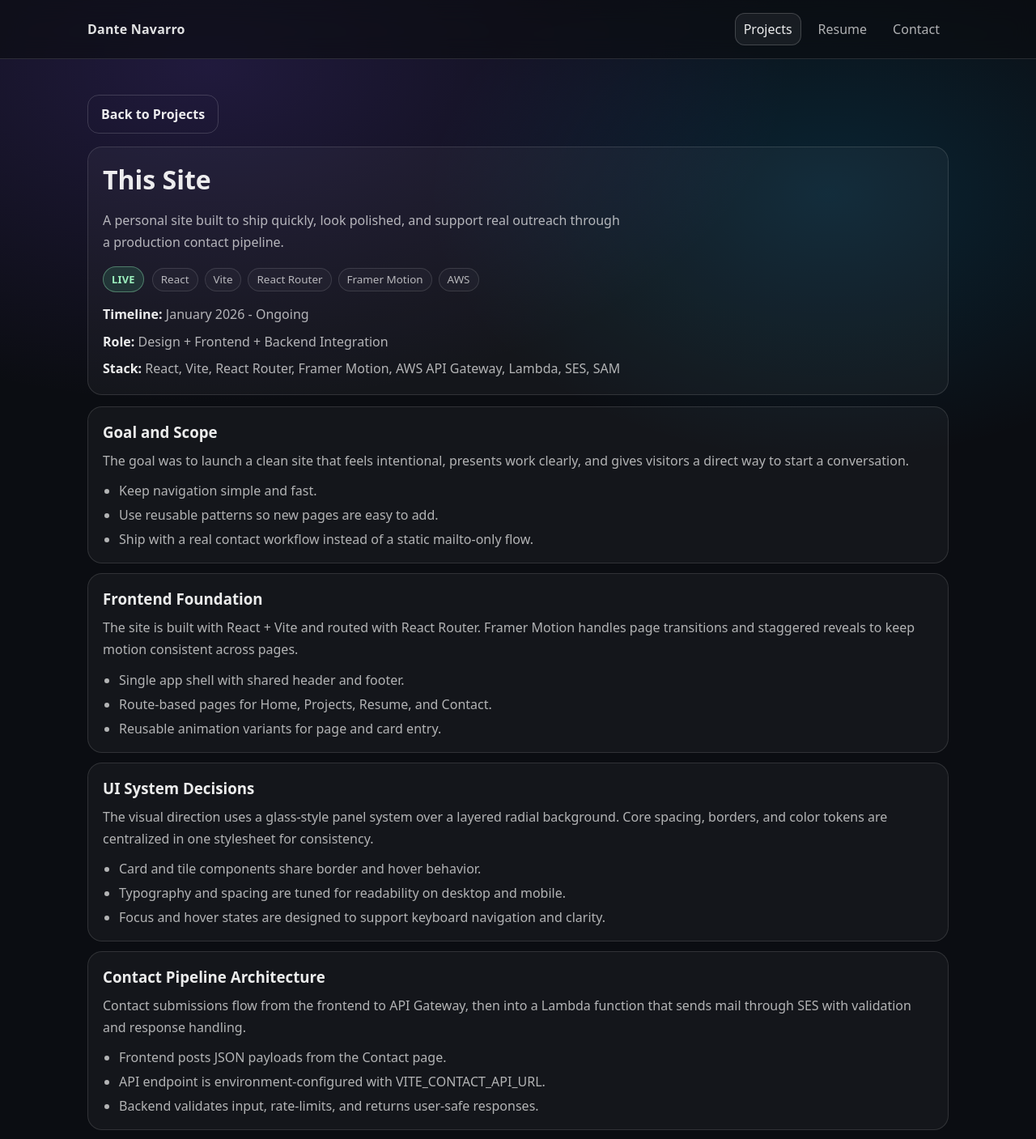
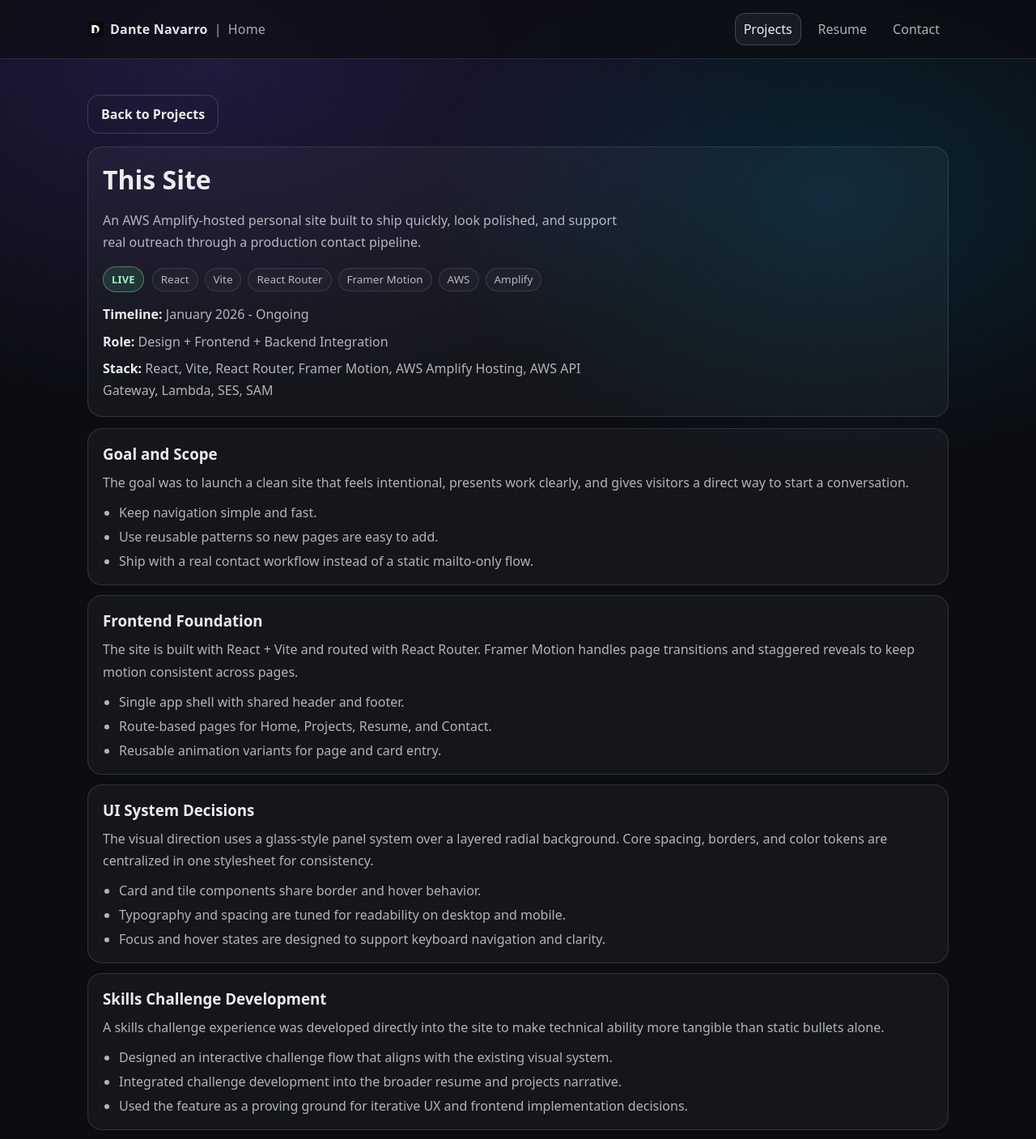
Before and after one commit to dantee-nv/dante-site, a React (Vite) app: page /projects/dante-site in a window 1280 px wide. Shown: the top 1407 px of the page at 81% size. Built offline with nearby package versions, Linux system fonts and the light colour scheme.

Commit message:
Update project story, header branding, and contact tweaks

```diff
--- a/src/components/Layout.jsx
+++ b/src/components/Layout.jsx
@@ -13,7 +13,12 @@ export default function Layout({ children }) {
       <header className="header">
         <div className="header-inner">
           <Link className="logo" to="/" aria-label="Home">
-            Dante Navarro
+            <img className="logo-mark" src="/favicon.svg" alt="" aria-hidden="true" />
+            <span className="logo-name">Dante Navarro</span>
+            <span className="logo-sep" aria-hidden="true">
+              |
+            </span>
+            <span className="logo-home">Home</span>
           </Link>
 
           <nav className="nav">
--- a/src/data/projects.js
+++ b/src/data/projects.js
@@ -3,15 +3,15 @@ const baseProjects = [
     slug: "dante-site",
     title: "This Site",
     summary:
-      "A personal site built to ship quickly, look polished, and support real outreach through a production contact pipeline.",
+      "An AWS Amplify-hosted personal site built to ship quickly, look polished, and support real outreach through a production contact pipeline.",
     status: "live",
-    tags: ["React", "Vite", "React Router", "Framer Motion", "AWS"],
+    tags: ["React", "Vite", "React Router", "Framer Motion", "AWS", "Amplify"],
     template: "case-study",
     meta: {
       timeline: "January 2026 - Ongoing",
       role: "Design + Frontend + Backend Integration",
       stack:
-        "React, Vite, React Router, Framer Motion, AWS API Gateway, Lambda, SES, SAM",
+        "React, Vite, React Router, Framer Motion, AWS Amplify Hosting, AWS API Gateway, Lambda, SES, SAM",
     },
     sections: [
       {
@@ -45,6 +45,16 @@ const baseProjects = [
         ],
       },
       {
+        heading: "Skills Challenge Development",
+        body:
+          "A skills challenge experience was developed directly into the site to make technical ability more tangible than static bullets alone.",
+        bullets: [
+          "Designed an interactive challenge flow that aligns with the existing visual system.",
+          "Integrated challenge development into the broader resume and projects narrative.",
+          "Used the feature as a proving ground for iterative UX and frontend implementation decisions.",
+        ],
+      },
+      {
         heading: "Contact Pipeline Architecture",
         body:
           "Contact submissions flow from the frontend to API Gateway, then into a Lambda function that sends mail through SES with validation and response handling.",
@@ -57,8 +67,9 @@ const baseProjects = [
       {
         heading: "Deployment and Environment Strategy",
         body:
-          "Infrastructure is defined under the SAM template and deployed with AWS tooling. Frontend deployment is configured to consume the API output URL without hardcoding runtime secrets.",
+          "The frontend is hosted on AWS Amplify, while infrastructure for the contact API is defined under SAM and deployed with AWS tooling. Frontend deployment is configured to consume the API output URL without hardcoding runtime secrets.",
         bullets: [
+          "Amplify handles hosting and frontend deployment workflow.",
           "Contact API stack deploys via SAM.",
           "Allowed origins are restricted for production and localhost.",
           "Environment variable wiring keeps client and backend decoupled.",
@@ -70,12 +81,15 @@ const baseProjects = [
           "The site is live and now transitioning from scaffolding into richer project storytelling. Next iterations focus on deeper project case studies and long-term maintainability.",
         bullets: [
           "Convert all project cards into full detail pages.",
+          "Continue expanding the skills challenge development experience.",
           "Expand project metadata and comparison-friendly structure.",
           "Continue improving content depth while keeping performance tight.",
         ],
       },
     ],
     highlights: [
+      "Hosted on AWS Amplify with a production-ready frontend deployment flow.",
+      "Built and integrated a skills challenge development experience into the site narrative.",
       "Shipped with a live contact form pipeline instead of placeholder interactions.",
       "Uses one shared layout and style system to keep page additions predictable.",
       "Ready for incremental project growth through a data-driven project model.",
--- a/src/pages/Contact.jsx
+++ b/src/pages/Contact.jsx
@@ -187,7 +187,7 @@ export default function Contact() {
       transition={{ duration: 0.35 }}
     >
       <h2>Contact</h2>
-      <p>Send a message and I&apos;ll get back to you as soon as possible.</p>
+      <p>Send a message and let&apos;s connect!</p>
 
       <form className="contact-form" onSubmit={handleSubmit} noValidate>
         <div className="contact-field">
--- a/src/styles.css
+++ b/src/styles.css
@@ -55,9 +55,36 @@ a{ color: inherit; text-decoration:none; }
 }
 
 .logo{
+  display: inline-flex;
+  align-items: center;
+  gap: 8px;
   font-weight: 650;
   letter-spacing: 0.2px;
   opacity: 0.95;
+}
+
+.logo-mark{
+  width: 20px;
+  height: 20px;
+  border-radius: 4px;
+  flex: 0 0 auto;
+}
+
+.logo-name{
+  color: var(--text);
+}
+
+.logo-sep{
+  opacity: 0.5;
+}
+
+.logo-home{
+  color: var(--muted);
+  font-weight: 500;
+}
+
+.logo:hover .logo-home{
+  color: var(--text);
 }
 
 .nav{ display:flex; gap: 10px; align-items:center; }
@@ -525,6 +552,12 @@ a{ color: inherit; text-decoration:none; }
   .cards{ grid-template-columns: 1fr; }
   .grid{ grid-template-columns: 1fr; }
   .hero-inner{ padding-top: 64px; }
+  .logo-home{
+    display: none;
+  }
+  .logo-sep{
+    display: none;
+  }
   .tile-top{
     flex-direction: column;
     align-items: flex-start;
```
